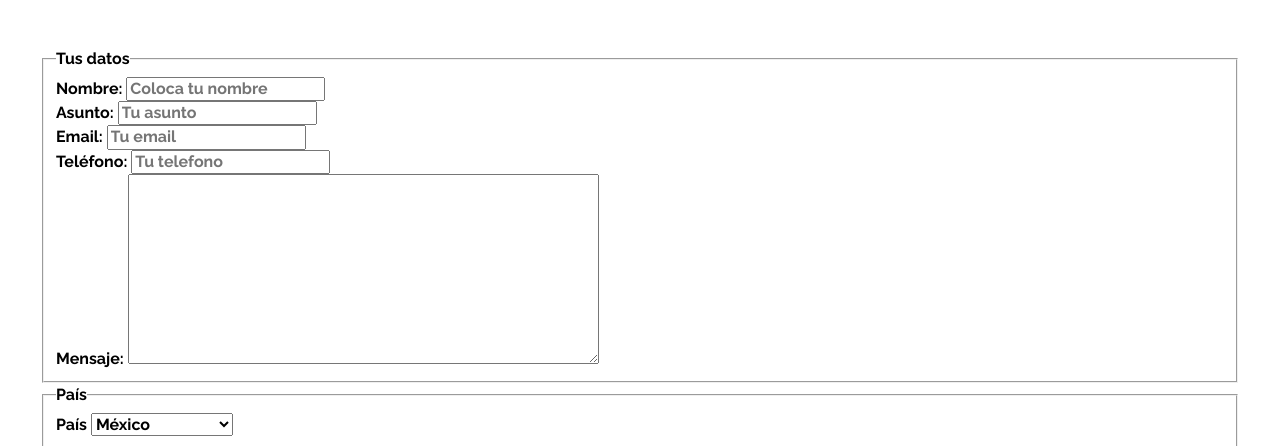
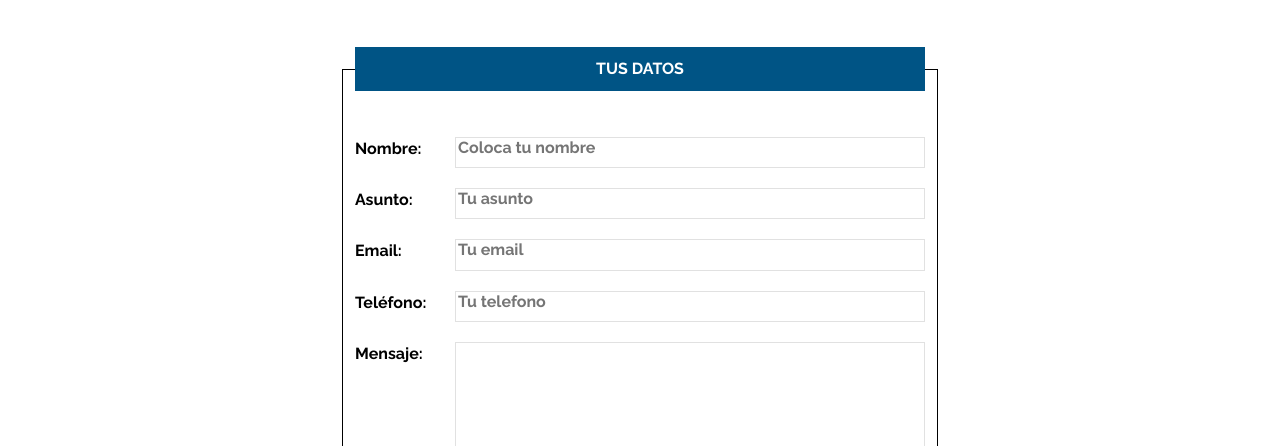
Before and after one commit to kanon488/Ecommerce, a plain HTML site: page ecommerce/conctacto.html in a window 1280 px wide. Shown: the part 353-799 px from the top of the page. Drawn offline with nearby package versions, Linux system fonts and the light colour scheme.

Commit message:
CSS al formulario de contacto

```diff
--- a/ecommerce/conctacto.html
+++ b/ecommerce/conctacto.html
@@ -31,12 +31,12 @@
 
 <main class="contenido-principal contenedor">
     <h2 class="text-center">Contacto</h2>
-    <form>
+    <form class="formulario">
         <fieldset>
             <legend>Tus datos</legend>
             <div class="campo">
                 <label for="nombre">Nombre: </label>
-                <input id="nombre" type="text" placeholder="Coloca tu nombre" />
+                <input id="nombre" type="text" placeholder="Coloca tu nombre" required />
             </div>
             <div class="campo">
                 <label for="asunto">Asunto: </label>
@@ -59,7 +59,7 @@
             <legend>País</legend>
 
             <div class="campo">
-                <label for="pais">País</label>
+                <label for="pais">País:</label>
                 <select id="pais">
                     <option value="" disabled>-- Seleccione --</option>
                     <option value="MX" seleted>México</option>
@@ -94,7 +94,8 @@
 
             </div>
         </fieldset>
-
+        <input class="btn" type="submit" value="Enviar Formulario">
+        <!-- <button type="submit">Enviar Formulario</button> -->
     </form>
 </main>
 
--- a/ecommerce/css/app.css
+++ b/ecommerce/css/app.css
@@ -54,10 +54,12 @@ img{
     padding: 1rem;
     transition: background-color .3s ease-out;
     text-align: center;
+    border: none;
 }
 
 .btn:hover{
     background-color: #769C02;
+    cursor: pointer;
 }
 
 /* Utilidades */
@@ -313,3 +315,40 @@ img{
     width: 40rem;
     object-fit: cover;
 }
+
+/* Formulario */
+
+.formulario{
+    max-width: 60rem;
+    margin: 0 auto;
+}
+
+.formulario fieldset{
+    border: 1px #000 solid;
+    margin-bottom: 2rem;
+}
+
+.formulario legend{
+    background-color: #005485;
+    width: 100%;
+    color: #FFF;
+    text-align: center;
+    text-transform: uppercase;
+    font-weight: bold;
+    padding: 1rem;
+    margin-bottom: 4rem;
+}
+
+.campo{
+    display: flex;
+    margin-bottom: 2rem;
+}
+.campo label{
+    flex-basis: 10rem;
+}
+
+.campo input:not([type="radio"]),.campo textarea,.campo select{
+    flex: 1;
+    border: 1px solid #e1e1e1;
+    padding-bottom: 1rem;
+}
```
